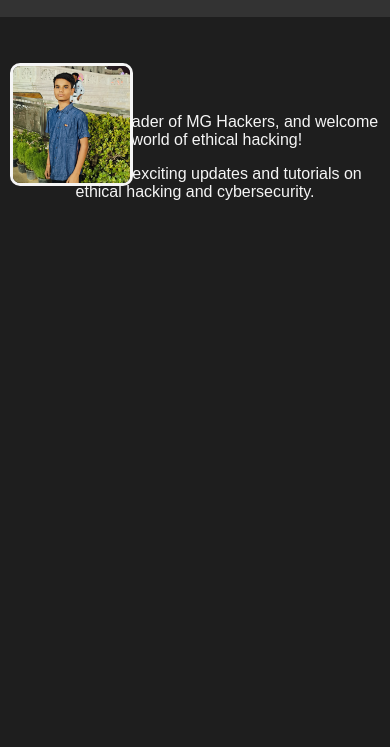
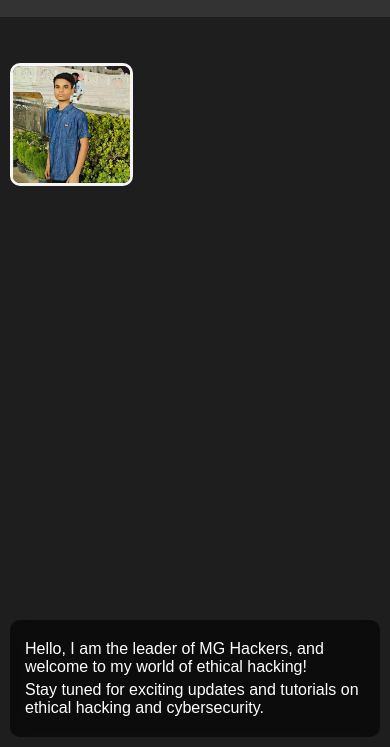
Before and after one commit to manaod355/HACKERS-WORLD, a plain HTML site: page index.html in a window 390 px wide. Shown: the part 97-844 px from the top of the page. Drawn offline with Linux system fonts and the light colour scheme.

Commit message:
index.html

```diff
--- a/index.html
+++ b/index.html
@@ -12,6 +12,8 @@
             color: #f5f5f5;
             margin: 0;
             padding: 0;
+            position: relative;
+            height: 100vh;
         }
         header {
             background-color: #333;
@@ -35,9 +37,17 @@
             border: 3px solid #f5f5f5;
         }
         .content {
+            position: absolute;
+            bottom: 20px;
+            left: 20px;
+            background: rgba(0, 0, 0, 0.6); /* Semi-transparent background */
+            backdrop-filter: blur(10px); /* Background blur effect */
             padding: 20px;
-            text-align: center;
-            margin-top: 50px;
+            border-radius: 10px;
+            color: #fff;
+        }
+        .content p {
+            margin: 5px 0;
         }
 
         /* Responsive adjustments */
@@ -54,8 +64,10 @@
                 font-size: 2rem;
             }
             .content {
-                padding: 10px;
-                margin-top: 70px;
+                left: 10px;
+                right: 10px;
+                bottom: 10px;
+                padding: 15px;
             }
         }
     </style>
```
